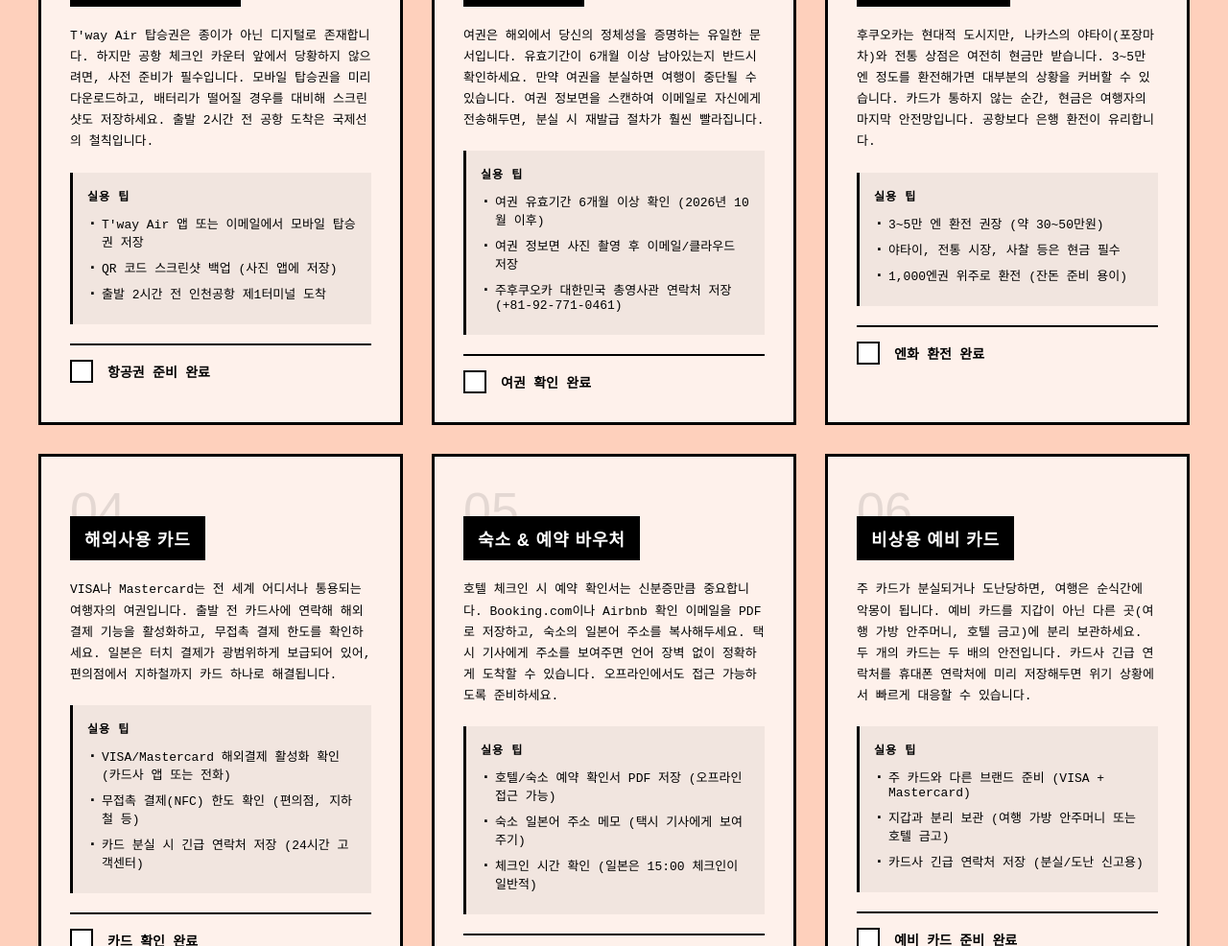
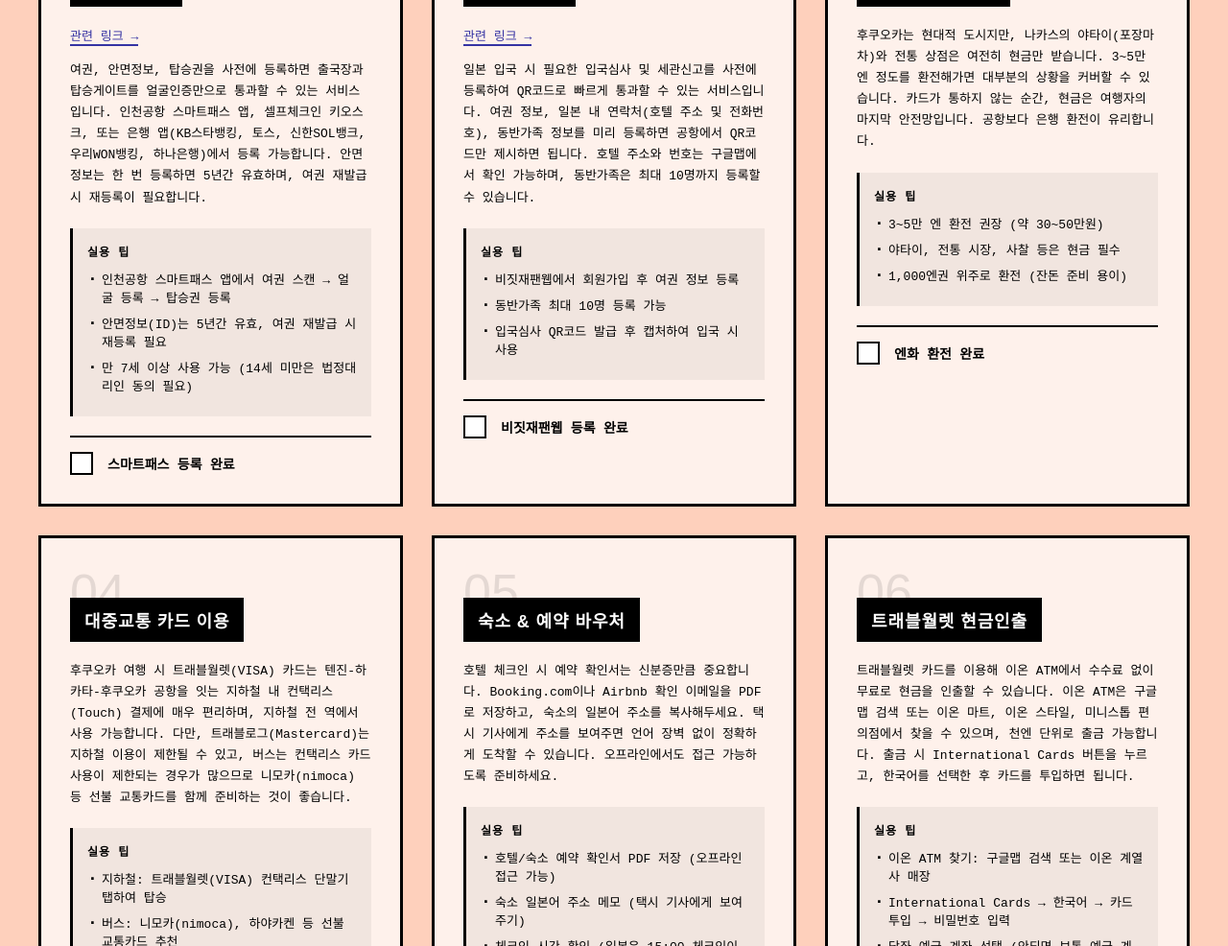
Before and after one commit to ezzy4me/fukuoka26, a plain HTML site: page public/checklist.html in a window 1280 px wide. Shown: the part 379-1365 px from the top of the page at 96% size. Drawn offline with Linux system fonts and the light colour scheme.

Commit message:
Update homepage content - checklist overhaul and layout improvements
- checklist.html: Major content restructuring - changed Item 1 to 스마트패스, added card link styles (142 lines)
- history.html: Updated font styling (Arial → Impact), subtitle text changes (30 lines)
- in-fukuoka.html: Adjusted footer margin and background graphic positioning (14 lines)
- index.html: Repositioned central graphic and dates section for better layout (49 lines)

Fixed image paths: ../Ref/ → images/ to maintain deployment compatibility

```diff
--- a/public/checklist.html
+++ b/public/checklist.html
@@ -173,6 +173,26 @@
             left: 0;
             font-weight: bold;
             font-size: 18px;
+        }
+
+        /* Card Link */
+        .card-link-container {
+            margin-bottom: 15px;
+        }
+
+        .card-link {
+            display: inline-block;
+            color: #3533a3;
+            font-size: 13px;
+            text-decoration: none;
+            border-bottom: 2px solid #3533a3;
+            transition: all 0.2s;
+            font-family: 'Courier New', monospace;
+        }
+
+        .card-link:hover {
+            color: #000;
+            border-bottom-color: #000;
         }
 
         /* Checkbox */
@@ -512,53 +532,59 @@
         <!-- Checklist Grid -->
         <div class="checklist-grid" id="checklistGrid">
 
-            <!-- Item 1: 항공권 -->
+            <!-- Item 1: 스마트패스 -->
             <div class="checklist-card" data-id="1">
                 <div class="card-number">01</div>
-                <div class="card-title">항공권 E-ticket</div>
+                <div class="card-title">스마트패스</div>
+                <div class="card-link-container">
+                    <a href="https://www.airport.kr/ap_ko/889/subview.do" class="card-link" target="_blank" rel="noopener">관련 링크 →</a>
+                </div>
                 <div class="card-essay">
-                    T'way Air 탑승권은 종이가 아닌 디지털로 존재합니다. 하지만 공항 체크인 카운터 앞에서 당황하지 않으려면, 사전 준비가 필수입니다.
-                    모바일 탑승권을 미리 다운로드하고, 배터리가 떨어질 경우를 대비해 스크린샷도 저장하세요.
-                    출발 2시간 전 공항 도착은 국제선의 철칙입니다.
+                    여권, 안면정보, 탑승권을 사전에 등록하면 출국장과 탑승게이트를 얼굴인증만으로 통과할 수 있는 서비스입니다.
+                    인천공항 스마트패스 앱, 셀프체크인 키오스크, 또는 은행 앱(KB스타뱅킹, 토스, 신한SOL뱅크, 우리WON뱅킹, 하나은행)에서 등록 가능합니다.
+                    안면정보는 한 번 등록하면 5년간 유효하며, 여권 재발급 시 재등록이 필요합니다.
                 </div>
                 <div class="card-tips">
                     <h4>실용 팁</h4>
                     <ul>
-                        <li>T'way Air 앱 또는 이메일에서 모바일 탑승권 저장</li>
-                        <li>QR 코드 스크린샷 백업 (사진 앱에 저장)</li>
-                        <li>출발 2시간 전 인천공항 제1터미널 도착</li>
+                        <li>인천공항 스마트패스 앱에서 여권 스캔 → 얼굴 등록 → 탑승권 등록</li>
+                        <li>안면정보(ID)는 5년간 유효, 여권 재발급 시 재등록 필요</li>
+                        <li>만 7세 이상 사용 가능 (14세 미만은 법정대리인 동의 필요)</li>
                     </ul>
                 </div>
                 <div class="card-checkbox-container">
                     <label class="checkbox-wrapper">
                         <input type="checkbox" data-item="1">
                     </label>
-                    <label class="checkbox-label">항공권 준비 완료</label>
+                    <label class="checkbox-label">스마트패스 등록 완료</label>
                 </div>
             </div>
 
-            <!-- Item 2: 여권 -->
+            <!-- Item 2: 비짓재팬웹 -->
             <div class="checklist-card" data-id="2">
                 <div class="card-number">02</div>
-                <div class="card-title">여권 & 사본</div>
+                <div class="card-title">비짓재팬웹</div>
+                <div class="card-link-container">
+                    <a href="https://services.digital.go.jp/ko/visit-japan-web/" class="card-link" target="_blank" rel="noopener">관련 링크 →</a>
+                </div>
                 <div class="card-essay">
-                    여권은 해외에서 당신의 정체성을 증명하는 유일한 문서입니다.
-                    유효기간이 6개월 이상 남아있는지 반드시 확인하세요. 만약 여권을 분실하면 여행이 중단될 수 있습니다.
-                    여권 정보면을 스캔하여 이메일로 자신에게 전송해두면, 분실 시 재발급 절차가 훨씬 빨라집니다.
+                    일본 입국 시 필요한 입국심사 및 세관신고를 사전에 등록하여 QR코드로 빠르게 통과할 수 있는 서비스입니다.
+                    여권 정보, 일본 내 연락처(호텔 주소 및 전화번호), 동반가족 정보를 미리 등록하면 공항에서 QR코드만 제시하면 됩니다.
+                    호텔 주소와 번호는 구글맵에서 확인 가능하며, 동반가족은 최대 10명까지 등록할 수 있습니다.
                 </div>
                 <div class="card-tips">
                     <h4>실용 팁</h4>
                     <ul>
-                        <li>여권 유효기간 6개월 이상 확인 (2026년 10월 이후)</li>
-                        <li>여권 정보면 사진 촬영 후 이메일/클라우드 저장</li>
-                        <li>주후쿠오카 대한민국 총영사관 연락처 저장 (+81-92-771-0461)</li>
+                        <li>비짓재팬웹에서 회원가입 후 여권 정보 등록</li>
+                        <li>동반가족 최대 10명 등록 가능</li>
+                        <li>입국심사 QR코드 발급 후 캡처하여 입국 시 사용</li>
                     </ul>
                 </div>
                 <div class="card-checkbox-container">
                     <label class="checkbox-wrapper">
                         <input type="checkbox" data-item="2">
                     </label>
-                    <label class="checkbox-label">여권 확인 완료</label>
+                    <label class="checkbox-label">비짓재팬웹 등록 완료</label>
                 </div>
             </div>
 
@@ -587,28 +613,27 @@
                 </div>
             </div>
 
-            <!-- Item 4: 해외사용 카드 -->
+            <!-- Item 4: 대중교통 카드 이용 -->
             <div class="checklist-card" data-id="4">
                 <div class="card-number">04</div>
-                <div class="card-title">해외사용 카드</div>
+                <div class="card-title">대중교통 카드 이용</div>
                 <div class="card-essay">
-                    VISA나 Mastercard는 전 세계 어디서나 통용되는 여행자의 여권입니다.
-                    출발 전 카드사에 연락해 해외결제 기능을 활성화하고, 무접촉 결제 한도를 확인하세요.
-                    일본은 터치 결제가 광범위하게 보급되어 있어, 편의점에서 지하철까지 카드 하나로 해결됩니다.
+                    후쿠오카 여행 시 트래블월렛(VISA) 카드는 텐진-하카타-후쿠오카 공항을 잇는 지하철 내 컨택리스(Touch) 결제에 매우 편리하며, 지하철 전 역에서 사용 가능합니다.
+                    다만, 트래블로그(Mastercard)는 지하철 이용이 제한될 수 있고, 버스는 컨택리스 카드 사용이 제한되는 경우가 많으므로 니모카(nimoca) 등 선불 교통카드를 함께 준비하는 것이 좋습니다.
                 </div>
                 <div class="card-tips">
                     <h4>실용 팁</h4>
                     <ul>
-                        <li>VISA/Mastercard 해외결제 활성화 확인 (카드사 앱 또는 전화)</li>
-                        <li>무접촉 결제(NFC) 한도 확인 (편의점, 지하철 등)</li>
-                        <li>카드 분실 시 긴급 연락처 저장 (24시간 고객센터)</li>
+                        <li>지하철: 트래블월렛(VISA) 컨택리스 단말기 탭하여 탑승</li>
+                        <li>버스: 니모카(nimoca), 하야카켄 등 선불 교통카드 추천</li>
+                        <li>트래블로그(Mastercard)는 지하철 사용 제한 가능</li>
                     </ul>
                 </div>
                 <div class="card-checkbox-container">
                     <label class="checkbox-wrapper">
                         <input type="checkbox" data-item="4">
                     </label>
-                    <label class="checkbox-label">카드 확인 완료</label>
+                    <label class="checkbox-label">대중교통 카드 준비 완료</label>
                 </div>
             </div>
 
@@ -637,28 +662,28 @@
                 </div>
             </div>
 
-            <!-- Item 6: 비상용 카드 -->
+            <!-- Item 6: 트래블월렛 현금인출 -->
             <div class="checklist-card" data-id="6">
                 <div class="card-number">06</div>
-                <div class="card-title">비상용 예비 카드</div>
+                <div class="card-title">트래블월렛 현금인출</div>
                 <div class="card-essay">
-                    주 카드가 분실되거나 도난당하면, 여행은 순식간에 악몽이 됩니다.
-                    예비 카드를 지갑이 아닌 다른 곳(여행 가방 안주머니, 호텔 금고)에 분리 보관하세요.
-                    두 개의 카드는 두 배의 안전입니다. 카드사 긴급 연락처를 휴대폰 연락처에 미리 저장해두면 위기 상황에서 빠르게 대응할 수 있습니다.
+                    트래블월렛 카드를 이용해 이온 ATM에서 수수료 없이 무료로 현금을 인출할 수 있습니다.
+                    이온 ATM은 구글맵 검색 또는 이온 마트, 이온 스타일, 미니스톱 편의점에서 찾을 수 있으며, 천엔 단위로 출금 가능합니다.
+                    출금 시 International Cards 버튼을 누르고, 한국어를 선택한 후 카드를 투입하면 됩니다.
                 </div>
                 <div class="card-tips">
                     <h4>실용 팁</h4>
                     <ul>
-                        <li>주 카드와 다른 브랜드 준비 (VISA + Mastercard)</li>
-                        <li>지갑과 분리 보관 (여행 가방 안주머니 또는 호텔 금고)</li>
-                        <li>카드사 긴급 연락처 저장 (분실/도난 신고용)</li>
+                        <li>이온 ATM 찾기: 구글맵 검색 또는 이온 계열사 매장</li>
+                        <li>International Cards → 한국어 → 카드 투입 → 비밀번호 입력</li>
+                        <li>당좌 예금 계좌 선택 (안되면 보통 예금 계좌)</li>
                     </ul>
                 </div>
                 <div class="card-checkbox-container">
                     <label class="checkbox-wrapper">
                         <input type="checkbox" data-item="6">
                     </label>
-                    <label class="checkbox-label">예비 카드 준비 완료</label>
+                    <label class="checkbox-label">트래블월렛 준비 완료</label>
                 </div>
             </div>
 
```
Also changed, not shown: public/history.html (+9 -9 lines), public/in-fukuoka.html (+3 -2 lines), public/index.html (+12 -13 lines).
